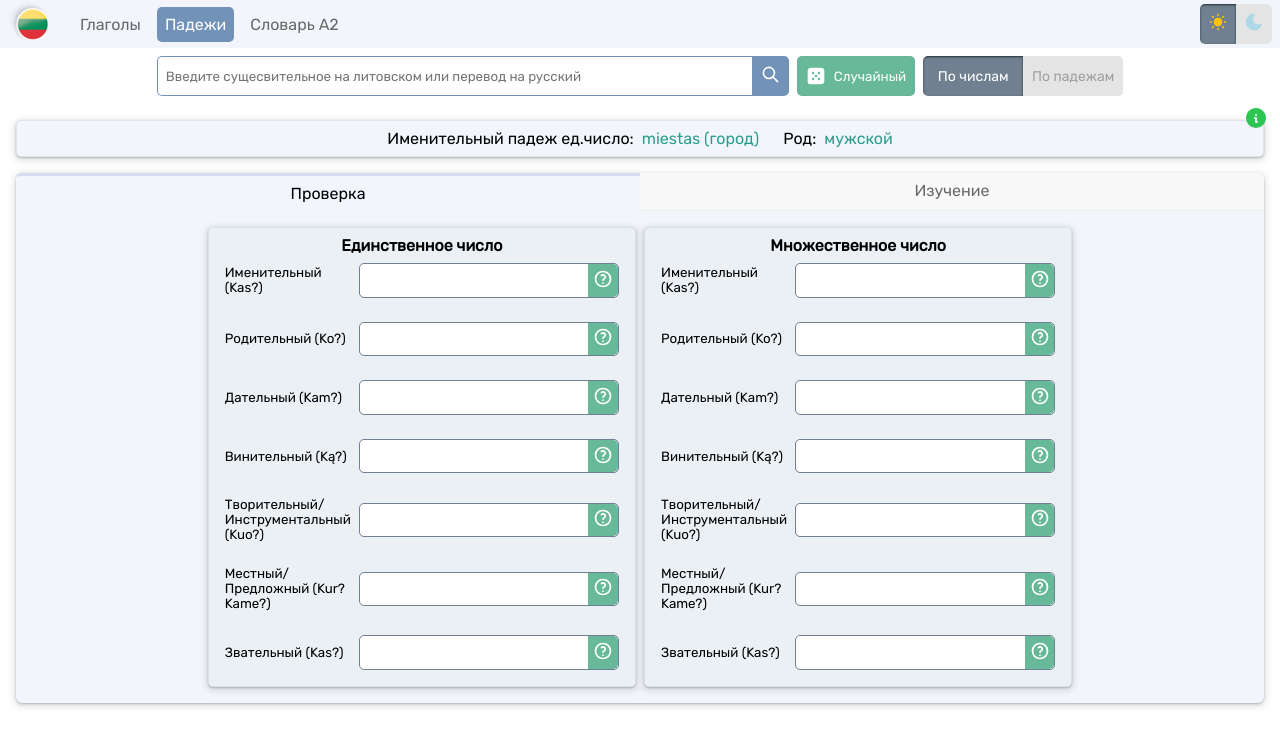
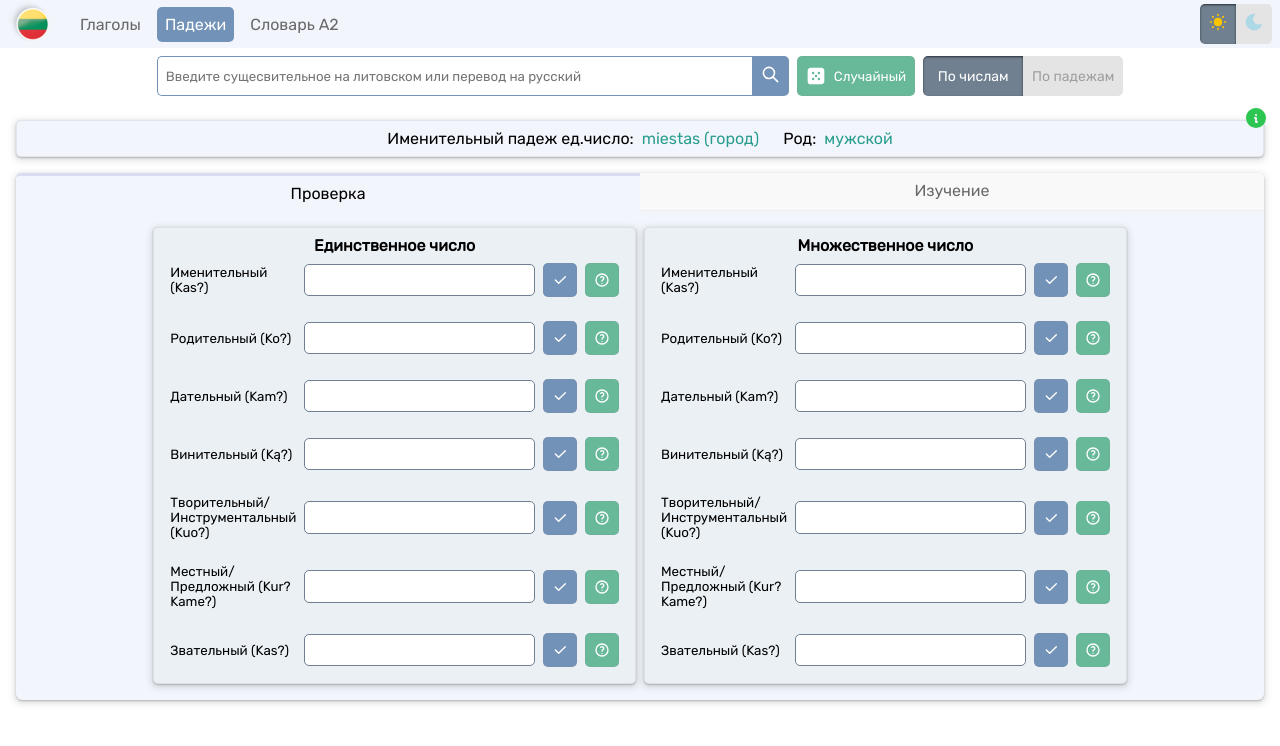
Before and after one commit to SeaRazor/veiksmazodis, a Next.js app: page /cases in a window 1280 px wide. Both pictures are taken after a click on the button "Случайный". Shown: the top 746 px of the page. Built offline with nearby package versions, Linux system fonts and the light colour scheme.

Commit message:
minor changes

```diff
--- a/src/app/UI/InputField.jsx
+++ b/src/app/UI/InputField.jsx
@@ -1,6 +1,6 @@
 import styles from "@/app/page.module.css";
 import {useEffect, useState} from "react";
-import {IconHelp} from "@tabler/icons-react";
+import {IconCheck, IconHelp} from "@tabler/icons-react";
 
 export default function InputField({label, correct_value, isCheck, id}) {
     const [inputValue, setInputValue] = useState('');
@@ -43,7 +43,7 @@ export default function InputField({label, correct_value, isCheck, id}) {
     return (
         <div className={styles.input_field}>
             <label htmlFor={id} className={styles.input_label}>{label}</label>
-            <div className={styles.input_container}>
+            <div className={`${styles.input_container} ${isCheck ? styles['readonly'] : ''}`}>
                 <input type="text" id={id} name={id} value={isCheck || helpRequested ? correct_value : inputValue}
                        onChange={handleInputChange}
                        onBlur={handleInputLeave} readOnly={isCheck}
@@ -52,11 +52,23 @@ export default function InputField({label, correct_value, isCheck, id}) {
 
                 />
 
-                <button onClick={handleRequestHelp} title="Помощь" className={styles.inner_button} tabIndex={-1}
+
+                {/*  <button onClick={handleRequestHelp} title="Помощь" className={styles.inner_button} tabIndex={-1}
                         disabled={helpRequested || isCheck} style={{opacity: isCheck ? 0 : ''}}>
                     <IconHelp size={20}/>
+                </button>*/}
+            </div>
+            {!isCheck && <>
+                <button onClick={handleInputLeave} title="Проверить" className={styles.default_button} tabIndex={-1}
+                >
+                    <IconCheck size={16}/>
                 </button>
-            </div>
+                <button onClick={handleRequestHelp} title="Помощь" className={styles.secondary_button} tabIndex={-1}
+                        disabled={helpRequested || isCheck} style={{opacity: isCheck ? 0 : ''}}>
+                    <IconHelp size={16}/>
+                </button>
+
+            </>}
 
 
         </div>
--- a/src/app/UI/SearchInput.jsx
+++ b/src/app/UI/SearchInput.jsx
@@ -1,13 +1,14 @@
 import styles from "@/app/page.module.css";
 import {IconSearch} from "@tabler/icons-react";
-import {useEffect, useRef} from "react";
+import {useRef} from "react";
 
 export function SearchInput({searchHandler, currentValue, placeholder, searchOnType = false}) {
-    const inputRef = useRef();
+    const inputRef = useRef(currentValue);
 
-    useEffect(() => {
-        inputRef.current.value = currentValue;
-    }, [currentValue]);
+    /*   useEffect(() => {
+           inputRef.current.value = currentValue;
+       }, [currentValue]);*/
+
 
     function handleSearchInput(e) {
         if (searchOnType) {
--- a/src/app/UI/ThemeSwitcher.jsx
+++ b/src/app/UI/ThemeSwitcher.jsx
@@ -22,14 +22,14 @@ const ThemeSwitcher = () => {
             {/*    <Toggle id={theme} name1={<IconSunFilled size={20} color="#fdc500"/>} value1="light"
                        name2={<IconMoonFilled size={20} color="lightblue"/>} value2="dark" currentValue={theme}
                        onChangeHandler={toggleTheme} useImages={true}/>*/}
-            <form className={`${styles.switch_field} ${styles.image_toggle}`} onChange={handleThemeChange}>
+            <div className={`${styles.switch_field} ${styles.image_toggle}`} onChange={handleThemeChange}>
                 <input type="radio" id="light_theme" name="theme" value="light" checked={theme === 'light'}
                 />
                 <label htmlFor="light_theme">{<IconSunFilled size={20} color="#fdc500"/>}</label>
                 <input type="radio" id="dark_theme" name="theme" value="dark" checked={theme === 'dark'}
                 />
                 <label htmlFor="dark_theme">{<IconMoonFilled size={20} color="lightblue"/>}</label>
-            </form>
+            </div>
 
         </div>
 
--- a/src/app/data/nouns_100.json
+++ b/src/app/data/nouns_100.json
@@ -517,8 +517,13 @@
     "translation": "гора"
   },
   {
-    "noun" : "akmuo",
-    "gender" : "m",
-    "translation" : "камень"
+    "noun": "akmuo",
+    "gender": "m",
+    "translation": "камень"
+  },
+  {
+    "noun": "sesuo",
+    "gender": "f",
+    "translation": "сестра"
   }
 ]
--- a/src/app/page.module.css
+++ b/src/app/page.module.css
@@ -228,7 +228,7 @@
     border: 1px solid rgba(var(--card-border-rgb), 0.15);
     transition: background 200ms, border 200ms;
     color: var(--secondary-button-color);
-    min-width: 3rem;
+    /* min-width: 3rem;*/
     outline: none;
 }
 
@@ -547,6 +547,10 @@
     border-radius: var(--border-radius);
 }
 
+.input_container.readonly {
+    border: none;
+}
+
 .input_field_grid {
     display: grid;
     grid-template-columns: 35% 65%;
@@ -590,8 +594,9 @@
 
 .input_field input {
     padding: 0.3rem;
-    border-top-left-radius: var(--border-radius);
-    border-bottom-left-radius: var(--border-radius);
+    /* border-top-left-radius: var(--border-radius);
+     border-bottom-left-radius: var(--border-radius);*/
+    border-radius: var(--border-radius);
     border: none;
     border-bottom: 2px solid rgba(var(--card-border-rgb), 0);
     background-color: var(--input-background-color);
--- a/src/app/utils/case_generation.js
+++ b/src/app/utils/case_generation.js
@@ -118,7 +118,7 @@ function getFemaleCases(noun, ending, root, palatalize) {
                     nominative: noun,
                     genitive: composeCase(root, "ies", palatalize),
                     dative: composeCase(root, "iai", palatalize),
-                    accusative: composeCase(root,"i"),
+                    accusative: composeCase(root, "i"),
                     instrumental: composeCase(root, "imi", palatalize),
                     locative: composeCase(root, "yje", palatalize),
                     vocative: composeCase(root, "ie", palatalize)
@@ -272,14 +272,14 @@ function getMaleCases(noun, ending, root, palatalize) {
                     nominative: noun,
                     genitive: composeCase(root, "ens", palatalize),
                     dative: composeCase(root, "iui", palatalize),
-                    accusative: composeCase(root, "eni", palatalize),
+                    accusative: composeCase(root, "enį", palatalize),
                     instrumental: composeCase(root, "eniu", palatalize),
                     locative: composeCase(root, "enyje", palatalize),
                     vocative: composeCase(root, "enie", palatalize)
                 },
                 plural: {
                     nominative: composeCase(root, "enys", palatalize),
-                    genitive: composeCase(root, "enu", palatalize),
+                    genitive: composeCase(root, "enų", palatalize),
                     dative: composeCase(root, "ims", palatalize),
                     accusative: composeCase(root, "enis", palatalize),
                     instrumental: composeCase(root, "enimis", palatalize),
--- a/src/app/utils/time_generation.js
+++ b/src/app/utils/time_generation.js
@@ -169,7 +169,7 @@ function generatePastSimpleTime(root, ending, asDirect) {
 function composeTimeVerb(root, suffix, ending) {
     const lastRootLetter = root.slice(-1);
     const firstEndingLetter = ending.slice(0, 1);
-    if (lastRootLetter === suffix) {
+    if ((suffix && lastRootLetter === suffix) || (suffix === '' && lastRootLetter === firstEndingLetter)) {
         return root.slice(0, -1) + suffix + ending;
     }
     if (lastRootLetter === 'š' && suffix === 's') {
--- a/src/app/utils/words.js
+++ b/src/app/utils/words.js
@@ -28,7 +28,7 @@ export function checkWord(enteredWord, correctWord, direction) {
         case "forward":
             isCorrect = enteredWord.toLowerCase() === correctWord.translation.toLowerCase();
             if (!isCorrect && correctWord.synonyms) {
-                isCorrect = correctWord.synonyms.some(synonym => synonym.toLowerCase() === enteredWord.toLowerCase());
+                isCorrect = correctWord.synonyms.some(synonym => synonym.toLowerCase().trim() === enteredWord.toLowerCase().trim());
             }
             break;
         case "reverse":
```
Also changed, not shown: src/app/words/page.jsx (+7 -5 lines), src/app/data/a2_words.json.
